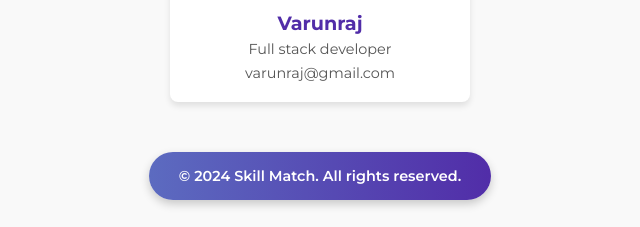
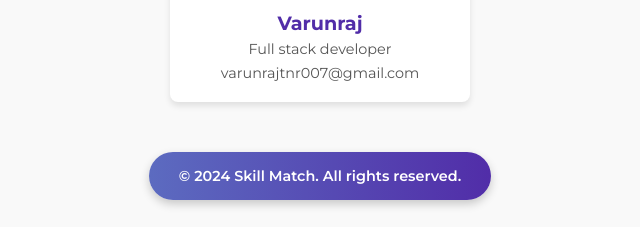
Before and after one commit to varunrajtv/skilllmatch, a plain HTML site: page about.html in a window 1280 px wide. Shown: the part 762-989 px from the top of the page, 320-960 px from the left. Drawn offline with Linux system fonts and the light colour scheme.

Commit message:
Update about.html

```diff
--- a/about.html
+++ b/about.html
@@ -230,7 +230,7 @@
             <img src="dev.jpeg" alt="Varun Raj">
             <h3>Varunraj</h3>
             <p>Full stack developer</p>
-            <a href="varunrajtnr007@gmail.com">varunraj@gmail.com</a>
+            <a href="varunrajtnr007@gmail.com">varunrajtnr007@gmail.com</a>
         </div>
     </div>
 
```
